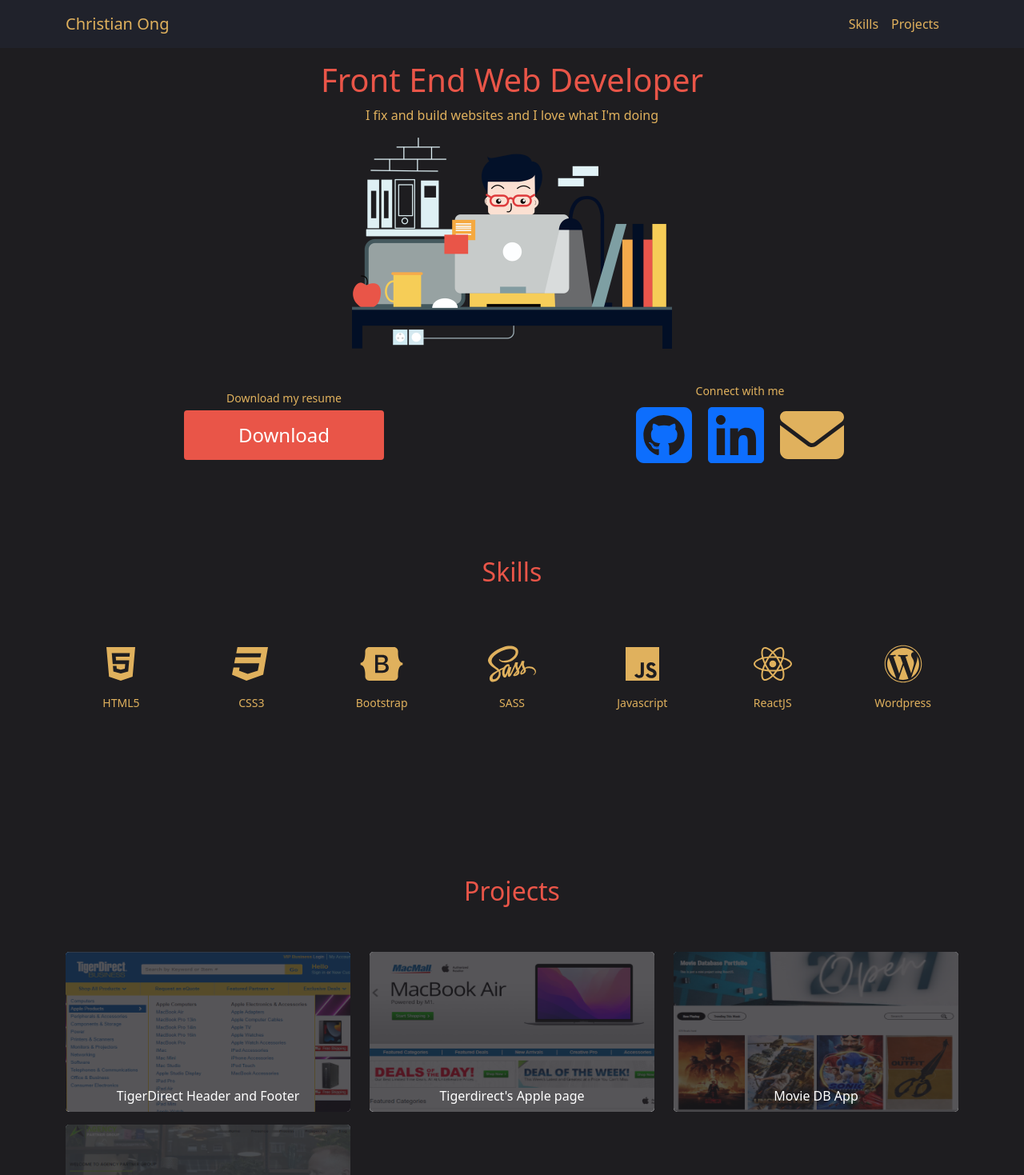
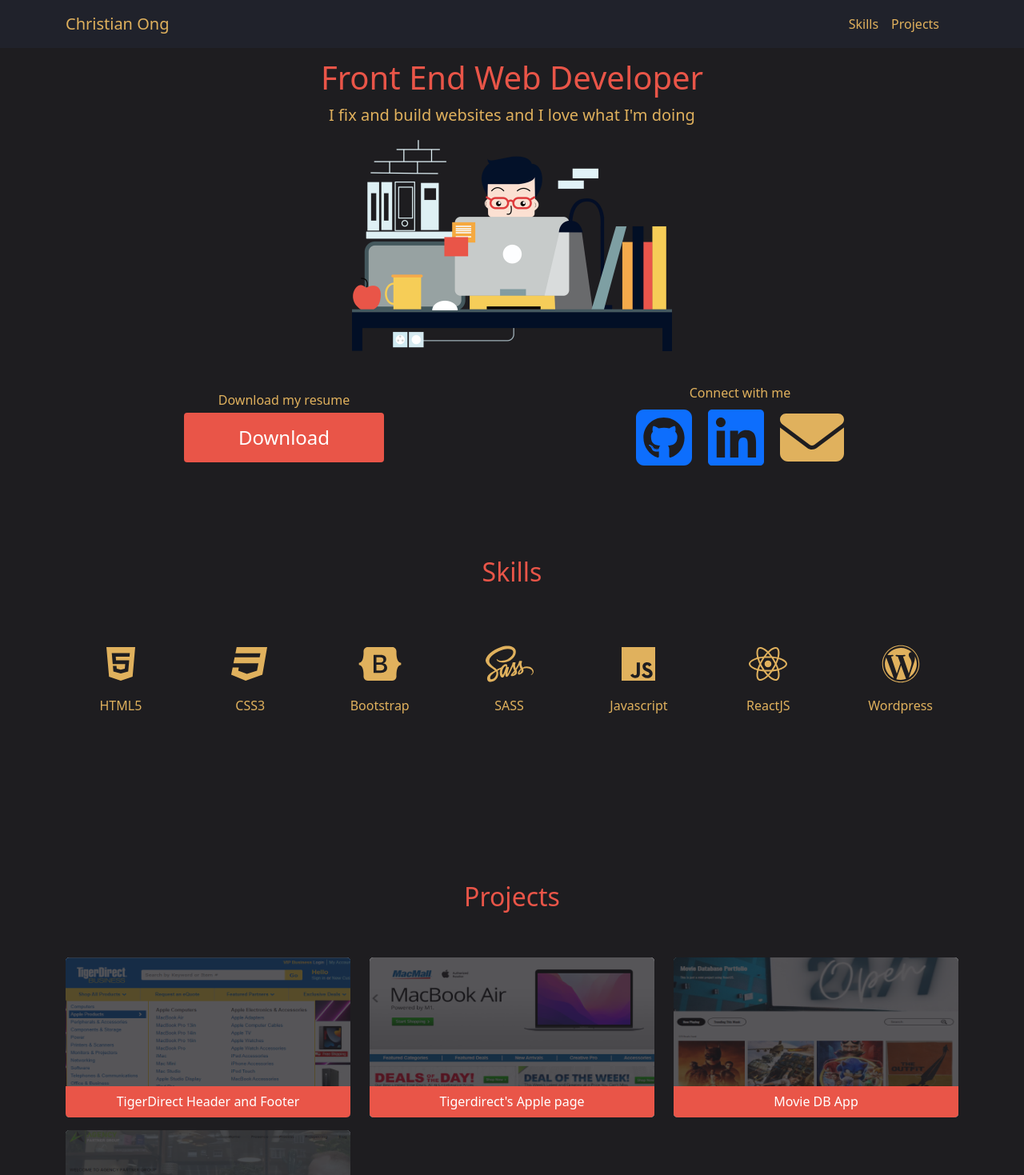
Before and after one commit to ongian/portfolio, a React (Create React App) app: page / in a window 1280 px wide. Shown: the top 1469 px of the page at 80% size. Built offline with nearby package versions, Linux system fonts and the light colour scheme.

Commit message:
enlarge font size

```diff
--- a/src/index.css
+++ b/src/index.css
@@ -6,6 +6,14 @@
   background: #1E1D20 !important;
   color: #E0B15D !important;
   padding-top: 60px;
+}
+
+body p {
+  font-size: 1.25rem;
+}
+
+body small {
+  font-size: 1rem;
 }
 
 body nav {
@@ -194,10 +202,11 @@
   text-align: center;
   font-size: 1rem;
   margin: auto;
-  left: 0;
-  right: 0;
-  bottom: 10px;
+  background: #e95548;
+  padding: 10px;
+  bottom: 0;
   color: #fff;
+  width: 100%;
 }
 
 body .card .backdrop {
--- a/src/index.scss
+++ b/src/index.scss
@@ -11,6 +11,12 @@
     background: $darkBG!important;
     color: $primary!important;
     padding-top: 60px;
+    p {
+        font-size: 1.25rem;
+    }
+    small {
+        font-size: 1rem;
+    }
     nav {
         background-color: $bg;
         height: 60px;
@@ -165,10 +171,11 @@
             text-align: center;
             font-size: 1rem;
             margin: auto;
-            left: 0;
-            right: 0;
-            bottom: 10px;
+            background: $secondary;
+            padding: 10px;
+            bottom: 0;
             color: #fff;
+            width: 100%;
         }
         .backdrop {
             position: absolute;
```
Also changed, not shown: 1 other file (tests, documents, lock files or other folders).
